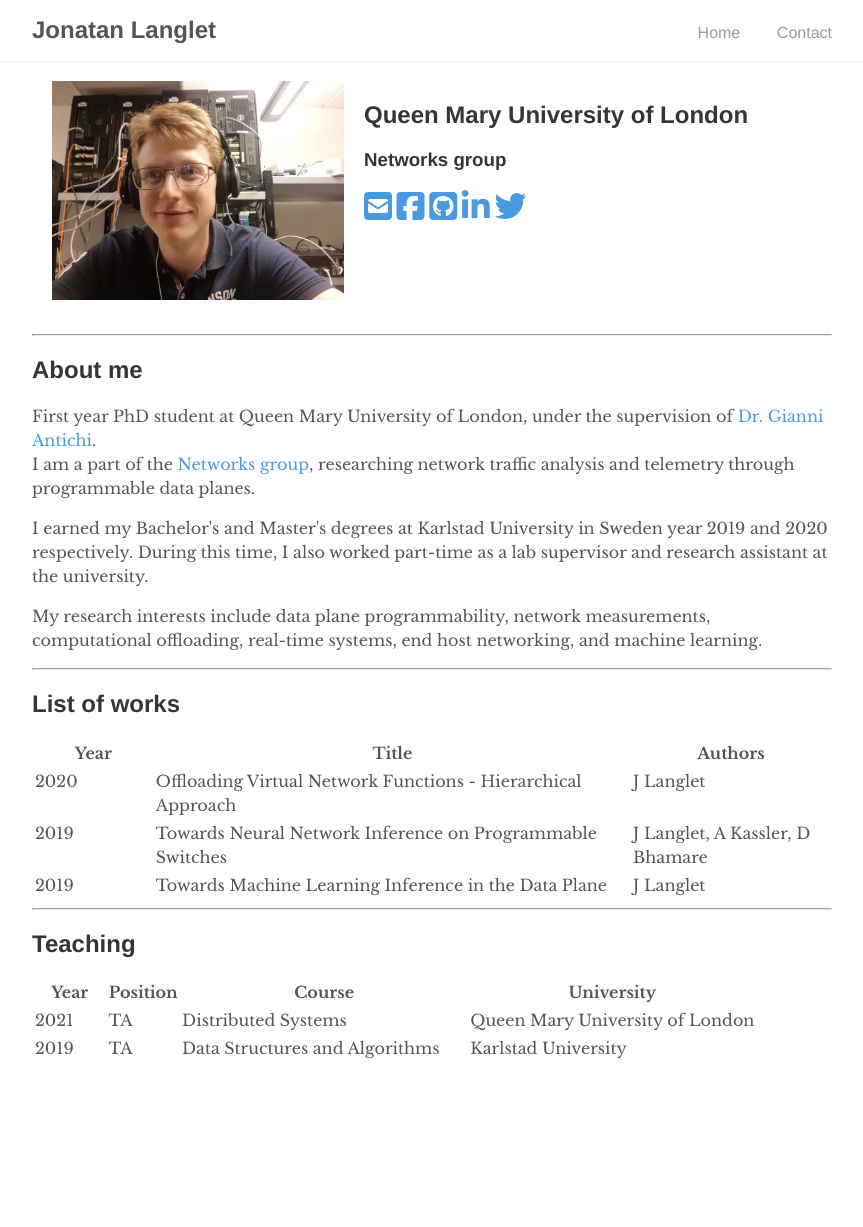
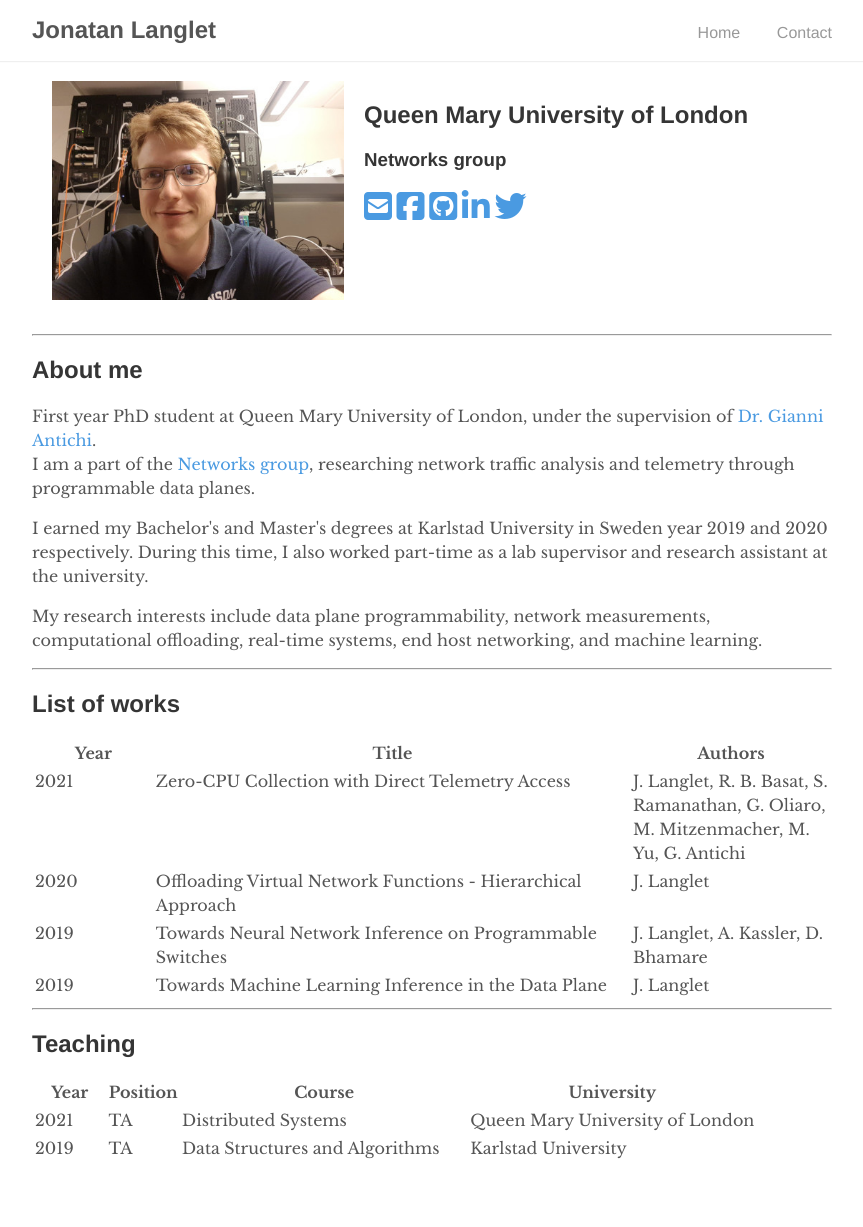
Before and after one commit to jonlanglet/jonlanglet.github.io, a Jekyll site: the page built from index.md, in a window 1280 px wide. Shown: the whole page, without its empty margins (208-1071 px from the left). Built offline with Jekyll 4.4.1, drawn with Linux system fonts in a browser that asks for light colours; nearby versions of some CDN libraries; before the commit the page ends 1127 px from its top, so only the background shows below that.

Commit message:
Update publications

```diff
--- a/_data/publications.yml
+++ b/_data/publications.yml
@@ -1,17 +1,23 @@
 1:
+  title: 'Zero-CPU Collection with Direct Telemetry Access'
+  authors: 'J. Langlet, R. B. Basat, S. Ramanathan, G. Oliaro, M. Mitzenmacher, M. Yu, G. Antichi'
+  year: '2021'
+  url: 'google.com'
+
+2:
   title: 'Offloading Virtual Network Functions - Hierarchical Approach'
-  authors: 'J Langlet'
+  authors: 'J. Langlet'
   year: '2020'
   url: 'google.com'
 
-2:
+3:
   title: 'Towards Neural Network Inference on Programmable Switches'
-  authors: 'J Langlet, A Kassler, D Bhamare'
+  authors: 'J. Langlet, A. Kassler, D. Bhamare'
   year: '2019'
   url: 'google.com'
 
-3:
+4:
   title: 'Towards Machine Learning Inference in the Data Plane'
-  authors: 'J Langlet'
+  authors: 'J. Langlet'
   year: '2019'
   url: 'google.com'
```
